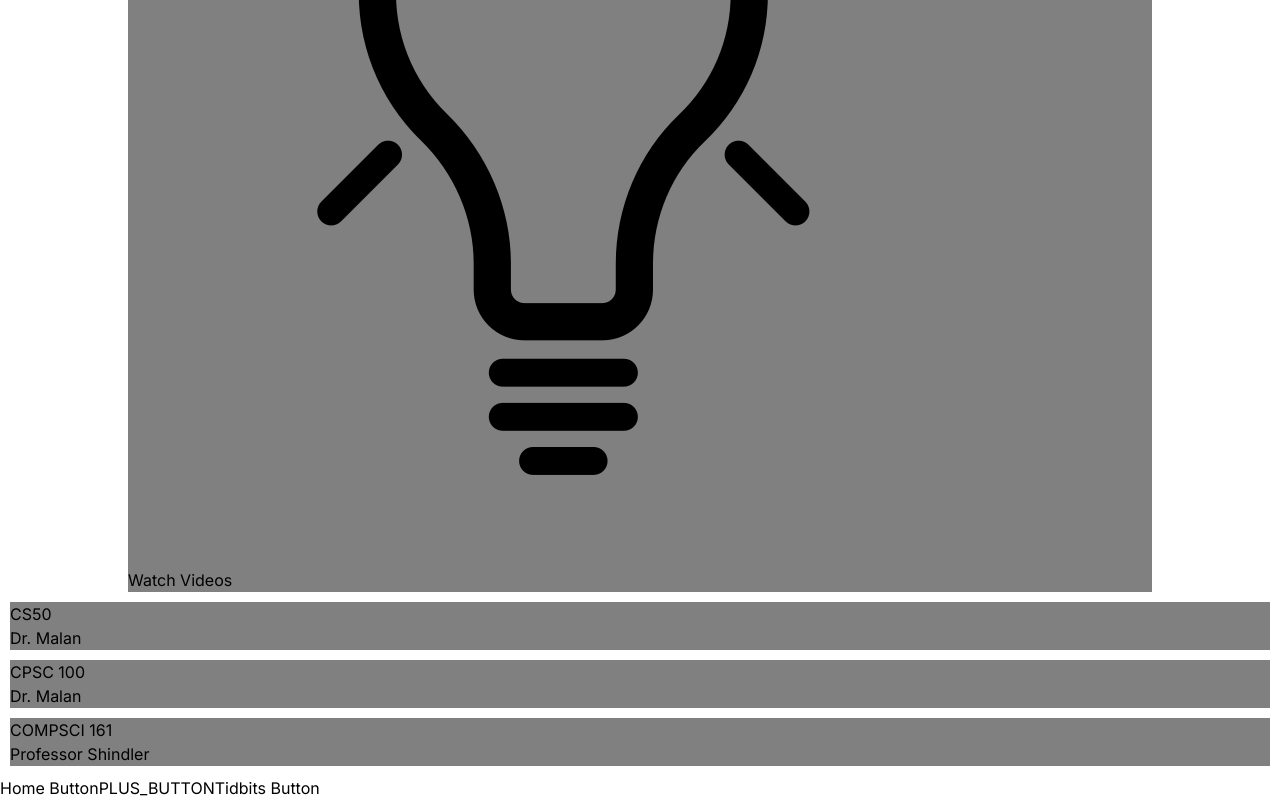
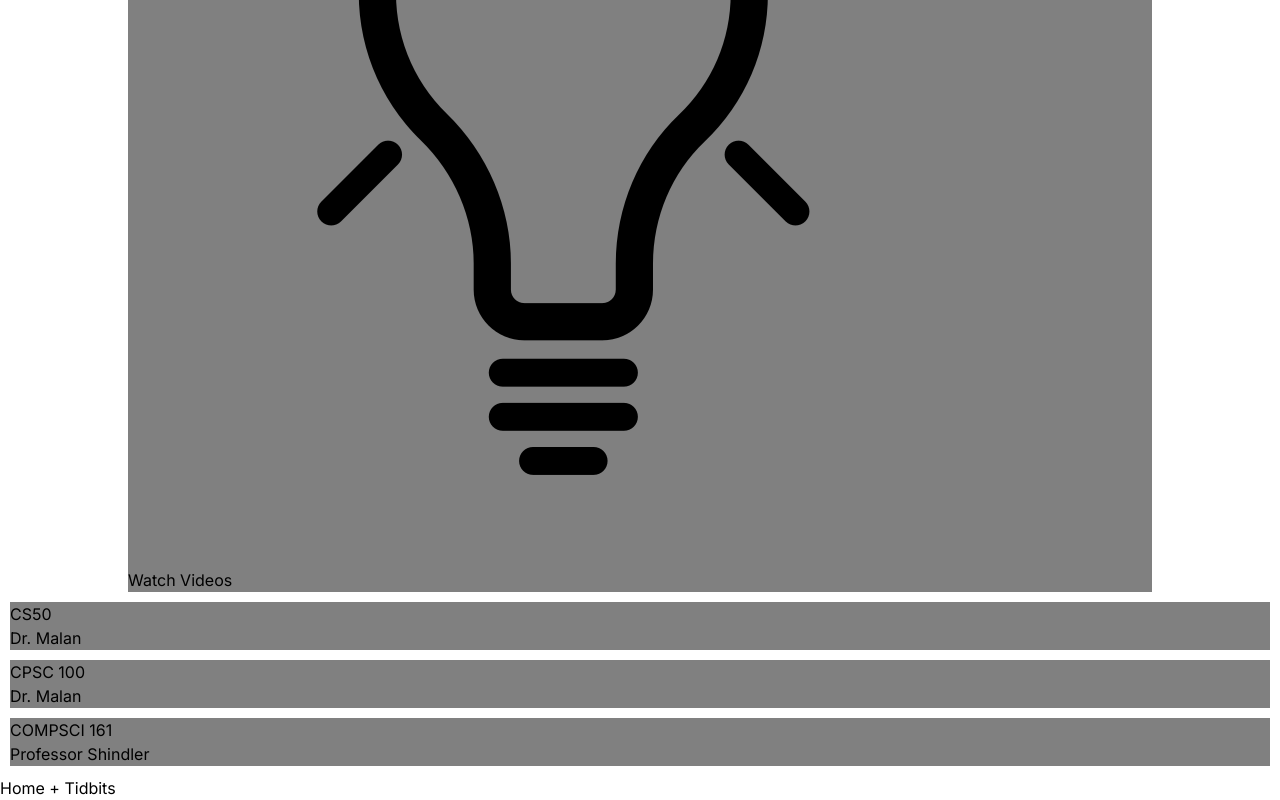
Before and after one commit to dylanvu/Tidbits, a Next.js app in the folder frontend/: page /browse in a window 1280 px wide. Shown: the part 552-1352 px from the top of the page. Built offline with nearby package versions, Linux system fonts and the light colour scheme.

Commit message:
able to switch screens

```diff
--- /dev/null
+++ b/frontend/src/app/browse/course.tsx
@@ -0,0 +1,5 @@
+function CourseUI({ course }: { course: string }) {
+    return <div>Reels for {course}</div>;
+}
+
+export default CourseUI;
--- /dev/null
+++ b/frontend/src/app/browse/folders.tsx
@@ -0,0 +1,40 @@
+import DailyTidbit, { IDailyTidbit } from "@/components/DailyTidbit";
+import StudySetCard, { StudySet } from "@/components/StudySetCard";
+import { Dispatch, SetStateAction } from "react";
+
+function FoldersUI({
+    sets,
+    daily,
+    setCurrentCourse,
+}: {
+    sets: StudySet[];
+    daily: IDailyTidbit;
+    setCurrentCourse: Dispatch<SetStateAction<string | null>>;
+}) {
+    return (
+        <div>
+            <div
+                style={{
+                    backgroundColor: "gray",
+                    marginLeft: "10%",
+                    marginRight: "10%",
+                }}
+            >
+                <div>Your Daily Tidbit</div>
+                <DailyTidbit tidbit={daily} />
+            </div>
+            <div>
+                {sets.map((set) => {
+                    return (
+                        <StudySetCard
+                            set={set}
+                            setCurrentCourse={setCurrentCourse}
+                        />
+                    );
+                })}
+            </div>
+        </div>
+    );
+}
+
+export default FoldersUI;
--- a/frontend/src/app/browse/page.tsx
+++ b/frontend/src/app/browse/page.tsx
@@ -1,7 +1,10 @@
 "use client";
-import DailyTidbit, { IDailyTidbit } from "@/components/DailyTidbit";
+import { IDailyTidbit } from "@/components/DailyTidbit";
 import Navbar from "@/components/Navbar";
-import StudySetCard, { StudySet } from "@/components/StudySetCard";
+import { StudySet } from "@/components/StudySetCard";
+import { useState } from "react";
+import FoldersUI from "./folders";
+import CourseUI from "./course";
 
 // TODO: fetch this from backend
 const sets: StudySet[] = [
@@ -27,24 +30,20 @@ const daily: IDailyTidbit = {
 };
 
 export default function Browse() {
+    const [currentCourse, setCurrentCourse] = useState<string | null>(null);
     return (
         <main>
-            <div
-                style={{
-                    backgroundColor: "gray",
-                    marginLeft: "10%",
-                    marginRight: "10%",
-                }}
-            >
-                <div>Your Daily Tidbit</div>
-                <DailyTidbit tidbit={daily} />
-            </div>
-            <div>
-                {sets.map((set) => {
-                    return <StudySetCard set={set} />;
-                })}
-            </div>
-            <Navbar current="home" />
+            {/* switch the UIs depending on the render state */}
+            {currentCourse === null ? (
+                <FoldersUI
+                    sets={sets}
+                    daily={daily}
+                    setCurrentCourse={setCurrentCourse}
+                />
+            ) : (
+                <CourseUI course={currentCourse} />
+            )}
+            <Navbar current="home" setCurrentCourse={setCurrentCourse} />
         </main>
     );
 }
--- a/frontend/src/components/Navbar.tsx
+++ b/frontend/src/components/Navbar.tsx
@@ -1,14 +1,28 @@
 "use client";
+import Link from "next/link";
 import { useRouter } from "next/navigation";
+import { Dispatch, SetStateAction } from "react";
 
-function Navbar({ current }: { current: "home" | "browse" }) {
+function Navbar({
+    current,
+    setCurrentCourse,
+}: {
+    current: "home" | "browse";
+    setCurrentCourse: Dispatch<SetStateAction<string | null>>;
+}) {
     const router = useRouter();
     // Tell Dylan to implement the opacity/color change depending on where you are
     return (
         <div>
-            <button onClick={() => router.push("/browse")}>Home Button</button>
-            <button onClick={() => router.push("/")}>PLUS_BUTTON</button>
-            <button onClick={() => router.push("/view")}>Tidbits Button</button>
+            <button
+                onClick={() => {
+                    setCurrentCourse(null);
+                }}
+            >
+                Home
+            </button>
+            <Link href={"/"}> + </Link>
+            <Link href={"/view"}>Tidbits</Link>
         </div>
     );
 }
--- a/frontend/src/components/StudySetCard.tsx
+++ b/frontend/src/components/StudySetCard.tsx
@@ -1,20 +1,31 @@
 "use client";
 
 import { useRouter } from "next/navigation";
+import { Dispatch, SetStateAction } from "react";
 
 export interface StudySet {
     title: string;
     instructor: string;
 }
 
-function StudySetCard({ set }: { set: StudySet }) {
+function StudySetCard({
+    set,
+    setCurrentCourse,
+}: {
+    set: StudySet;
+    setCurrentCourse: Dispatch<SetStateAction<string | null>>;
+}) {
     const router = useRouter();
     return (
         // feel free to remove the styling here
         <div
-            style={{ backgroundColor: "gray", margin: "10px" }}
+            style={{
+                backgroundColor: "gray",
+                margin: "10px",
+                cursor: "pointer",
+            }}
             // TODO: Link this to the right page
-            onClick={() => router.push("/browse")}
+            onClick={() => setCurrentCourse(set.title)}
         >
             <div>{set.title}</div>
             <div>{set.instructor}</div>
```
